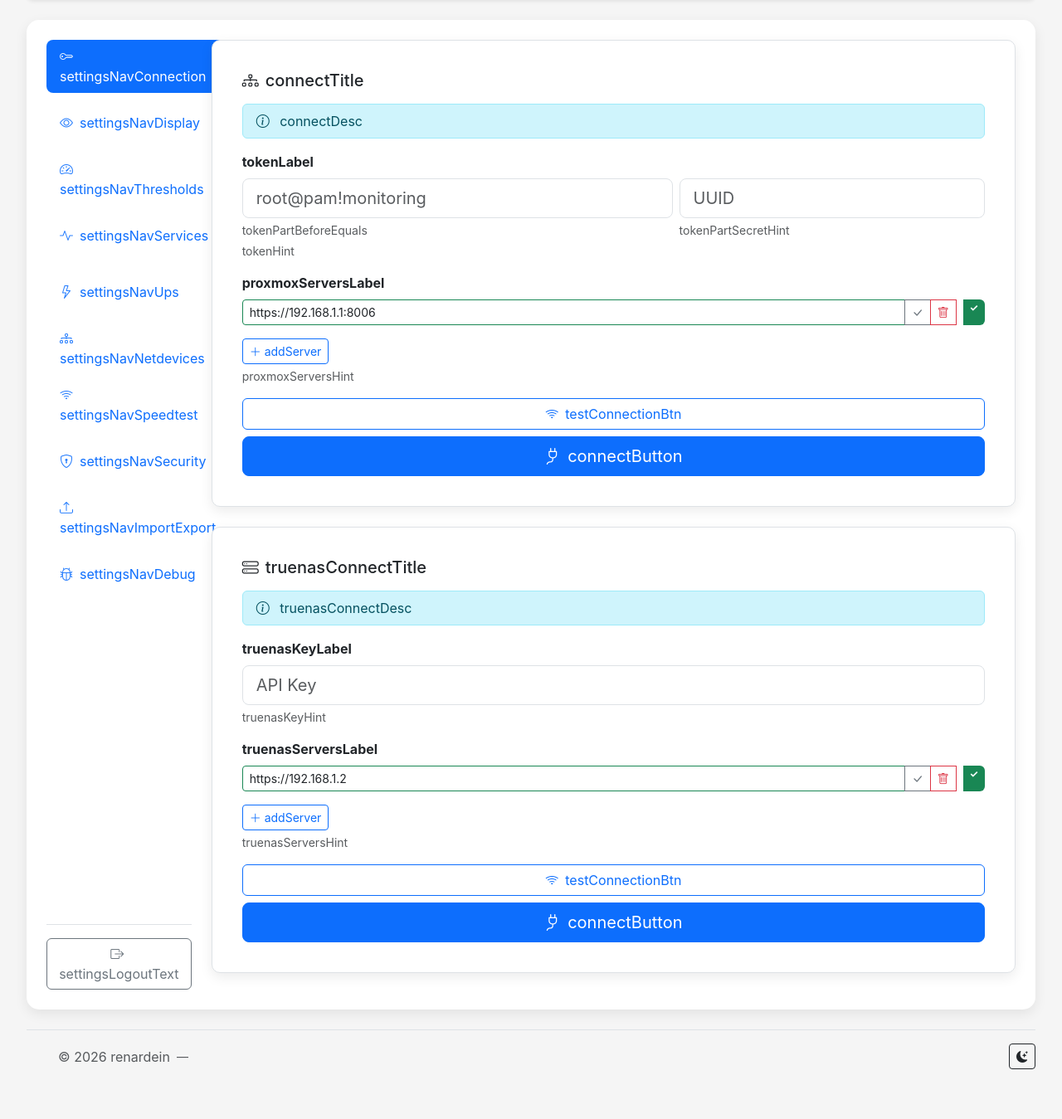
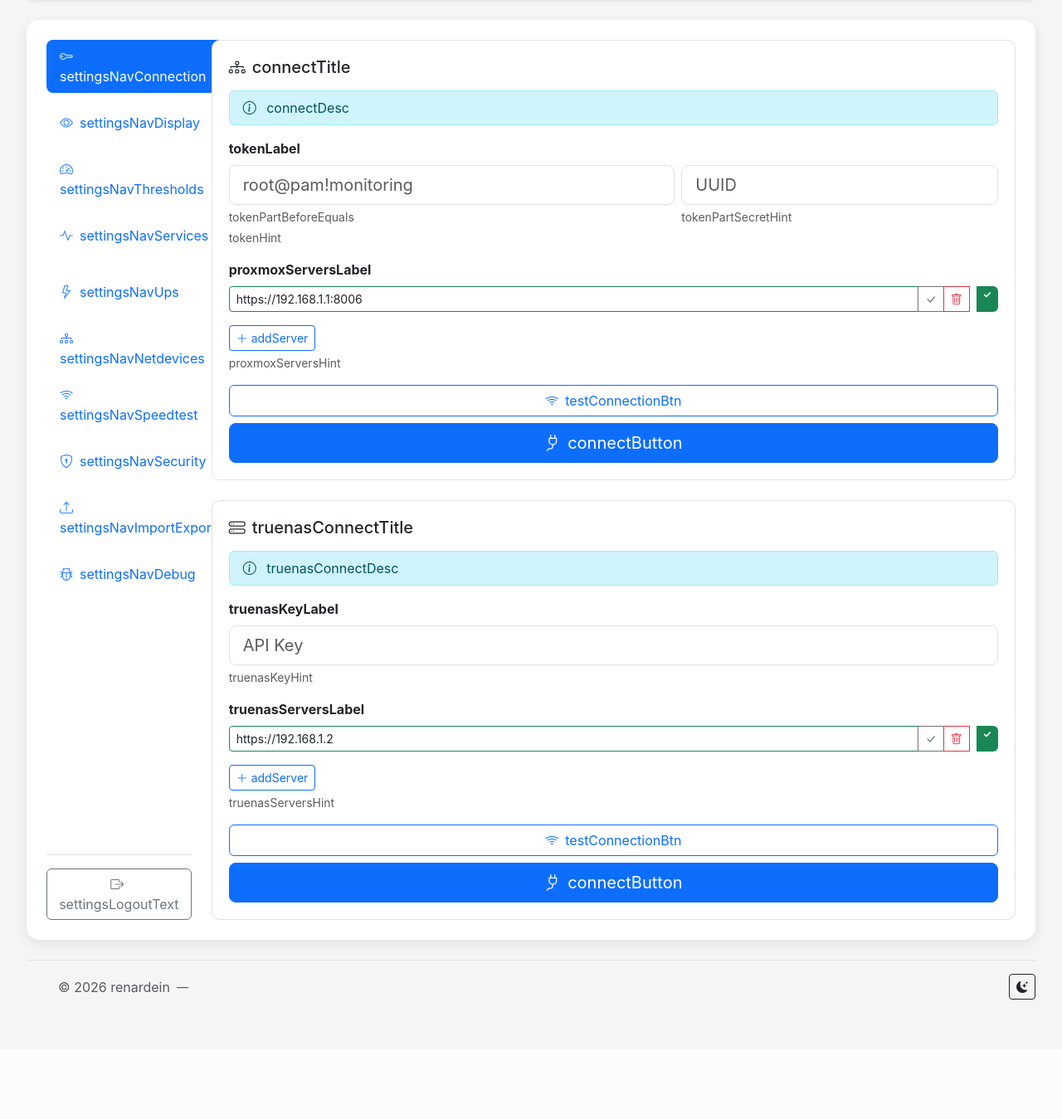
Before and after one commit to renardein/HomeLab-Monitor, a web app: file public/index.html in a window 1280 px wide. Shown: the part 92-1441 px from the top of the page at 83% size. After the commit the page ends 1297 px from the top, so only its background shows below. Run offline with its HTML, style and script files only (its server is not run), Linux system fonts and the light colour scheme; some libraries are stand-ins or nearby versions.

Commit message:
Settings UI Fix

```diff
--- a/public/css/styles.css
+++ b/public/css/styles.css
@@ -275,9 +275,25 @@
             margin-bottom: 20px;
             background: #fff;
         }
+        /* Единые отступы: последняя панель во вкладке не дублирует нижний зазор */
+        #settingsTabContent .tab-pane > .settings-section:last-child,
+        #settingsTabContent .tab-pane > *:last-child .settings-section {
+            margin-bottom: 0;
+        }
+        #upsDisplayTabsContent,
+        #netdevDisplayTabsContent {
+            border: 1px solid rgba(0, 0, 0, 0.08);
+            border-radius: 8px;
+            background: rgba(0, 0, 0, 0.02);
+        }
         body.dark-mode .settings-section {
             background: #0f3460;
             border-color: #533483;
+        }
+        body.dark-mode #upsDisplayTabsContent,
+        body.dark-mode #netdevDisplayTabsContent {
+            border-color: rgba(255, 255, 255, 0.12);
+            background: rgba(0, 0, 0, 0.15);
         }
         body.dark-mode .toast {
             background: #16213e;
--- a/public/index.html
+++ b/public/index.html
@@ -162,8 +162,7 @@
                             <!-- Подключение -->
                             <div class="tab-pane fade show active" id="settings-tab-connection" role="tabpanel">
                                 <!-- Блок Proxmox -->
-                                <div class="settings-section card mb-4">
-                                    <div class="card-body">
+                                <div class="settings-section mb-4">
                                         <h5 class="mb-3"><i class="bi bi-diagram-3 me-2"></i><span id="connectTitle">Подключение к Proxmox</span></h5>
                                         <div class="alert alert-info py-2">
                                             <i class="bi bi-info-circle me-2"></i>
@@ -203,11 +202,9 @@
                                         <div class="mt-3 text-center" id="connectionStatusDisplayProxmox" style="display: none;">
                                             <span class="badge" id="connectionStatusBadgeProxmox"><i class="bi bi-circle-fill me-1"></i><span id="connectionStatusTextProxmox">Не подключено</span></span>
                                         </div>
-                                    </div>
                                 </div>
                                 <!-- Блок TrueNAS -->
-                                <div class="settings-section card">
-                                    <div class="card-body">
+                                <div class="settings-section">
                                         <h5 class="mb-3"><i class="bi bi-hdd-stack me-2"></i><span id="truenasConnectTitle">Подключение к TrueNAS</span></h5>
                                         <div class="alert alert-info py-2">
                                             <i class="bi bi-info-circle me-2"></i>
@@ -236,7 +233,6 @@
                                         <div class="mt-3 text-center" id="connectionStatusDisplayTrueNAS" style="display: none;">
                                             <span class="badge" id="connectionStatusBadgeTrueNAS"><i class="bi bi-circle-fill me-1"></i><span id="connectionStatusTextTrueNAS">Не подключено</span></span>
                                         </div>
-                                    </div>
                                 </div>
                             </div>
                             <!-- Отображение -->
@@ -361,7 +357,7 @@
                             <!-- Безопасность -->
                             <div class="tab-pane fade" id="settings-tab-security" role="tabpanel">
                                 <div class="settings-section">
-                                    <h5 class="mb-3"><i class="bi bi-lock me-2"></i><span id="settingsSecurityTitle">Безопасность</span></h5>
+                                    <h5 class="mb-3"><i class="bi bi-shield-lock me-2"></i><span id="settingsSecurityTitle">Безопасность</span></h5>
                                     <p class="text-muted small mb-3" id="settingsSecurityHint">Вы можете защитить доступ к настройкам паролем.</p>
                                     <div class="row g-3 mb-3">
                                         <div class="col-md-4">
@@ -402,7 +398,7 @@
                             </div>
                             <!-- Хосты для мониторинга -->
                             <div class="tab-pane fade" id="settings-tab-services" role="tabpanel">
-                                <div class="settings-section">
+                                <div class="settings-section mb-4">
                                     <h5 class="mb-3"><i class="bi bi-activity me-2"></i><span id="settingsServicesTitle">Хосты для мониторинга</span></h5>
                     <p class="text-muted small mb-3" id="settingsServicesHint">Добавьте хосты или URL для проверки доступности. В разделе «Мониторинг сервисов» отображается только список и статус.</p>
                     <div class="row g-3 align-items-end mb-3">
@@ -439,7 +435,7 @@
                         </div>
                     </div>
                     <div class="table-responsive mb-4">
-                        <table class="table table-sm align-middle">
+                        <table class="table table-sm table-hover align-middle mb-0">
                             <thead>
                                 <tr>
                                     <th id="settingsServiceNameHeader">Имя</th>
@@ -452,12 +448,10 @@
                             <tbody id="settingsServicesBody"></tbody>
                         </table>
                     </div>
+                                </div>
                     <div id="upsSettingsCardWrap">
-                        <div class="card mb-4">
-                        <div class="card-header">
-                            <h5 class="mb-0"><i class="bi bi-lightning-charge me-2"></i><span id="upsSettingsCardTitle">UPS (NUT/SNMP)</span></h5>
-                        </div>
-                        <div class="card-body">
+                        <div class="settings-section mb-4">
+                            <h5 class="mb-3"><i class="bi bi-lightning-charge me-2"></i><span id="upsSettingsCardTitle">UPS (NUT/SNMP)</span></h5>
                             <div class="row g-3 align-items-end mb-3">
                                     <div class="col-md-3">
                                     <label class="form-label fw-bold mb-2" id="upsSlotLabel">Слот UPS</label>
@@ -660,14 +654,10 @@
                                 </button>
                             </div>
                         </div>
-                        </div>
                     </div>
                     <div id="netdevSettingsCardWrap">
-                        <div class="card mb-4">
-                            <div class="card-header">
-                                <h5 class="mb-0"><i class="bi bi-diagram-3 me-2"></i><span id="netdevSettingsCardTitle">Сетевые устройства (SNMP)</span></h5>
-                            </div>
-                            <div class="card-body">
+                        <div class="settings-section mb-4">
+                            <h5 class="mb-3"><i class="bi bi-diagram-3 me-2"></i><span id="netdevSettingsCardTitle">Сетевые устройства (SNMP)</span></h5>
                                 <div class="row g-3 align-items-end mb-3">
                                     <div class="col-md-3">
                                         <label class="form-label fw-bold mb-2" id="netdevSlotLabel">Слот сетевого устройства</label>
@@ -750,11 +740,10 @@
                                         <i class="bi bi-save me-2"></i><span id="netdevSaveButtonText">Сохранить сетевые устройства</span>
                                     </button>
                                 </div>
-                            </div>
                         </div>
                     </div>
-                    <hr class="my-4">
-                    <h5 class="mb-2"><i class="bi bi-hdd-network me-2"></i><span id="settingsVmsTitle">VM/CT для мониторинга</span></h5>
+                                <div class="settings-section">
+                                    <h5 class="mb-3"><i class="bi bi-hdd-network me-2"></i><span id="settingsVmsTitle">VM/CT для мониторинга</span></h5>
                     <p class="text-muted small mb-3" id="settingsVmsHint">Введите ID или имя VM/CT и нажмите «Добавить» — гость будет отображаться в режиме монитора. Список загружается с Proxmox по кнопке «Обновить».</p>
                     <div class="row g-3 align-items-end mb-3">
                         <div class="col-md-5">
@@ -773,7 +762,7 @@
                         </div>
                     </div>
                     <div class="table-responsive">
-                        <table class="table table-sm align-middle">
+                        <table class="table table-sm table-hover align-middle mb-0">
                             <thead>
                                 <tr>
                                     <th id="settingsVmNameHeader">Имя</th>
@@ -794,7 +783,7 @@
                                 <div class="settings-section">
                                     <h5 class="mb-3"><i class="bi bi-upload me-2"></i><span id="settingsImportExportTitle">Импорт / экспорт</span></h5>
                                     <div class="mb-4">
-                                        <h6 class="fw-bold mb-2" id="settingsServicesOnlyTitle">Только хосты мониторинга</h6>
+                                        <h6 class="fw-semibold mb-2 text-body" id="settingsServicesOnlyTitle">Только хосты мониторинга</h6>
                                         <p class="text-muted small mb-2" id="settingsServicesOnlyHint">Экспорт или импорт только списка хостов для мониторинга сервисов.</p>
                                         <div class="d-flex flex-wrap gap-2">
                                             <button class="btn btn-outline-secondary btn-sm" type="button" onclick="exportServicesOnly()">
@@ -808,7 +797,7 @@
                                     </div>
                                     <hr>
                                     <div class="mb-4">
-                                        <h6 class="fw-bold mb-2" id="settingsVmsOnlyTitle">Только VM/CT</h6>
+                                        <h6 class="fw-semibold mb-2 text-body" id="settingsVmsOnlyTitle">Только VM/CT</h6>
                                         <p class="text-muted small mb-2" id="settingsVmsOnlyHint">Экспорт или импорт только списков мониторинга VM/CT и скрытых на экране монитора.</p>
                                         <div class="d-flex flex-wrap gap-2">
                                             <button class="btn btn-outline-secondary btn-sm" type="button" onclick="exportVmsOnly()">
@@ -822,7 +811,7 @@
                                     </div>
                                     <hr>
                                     <div class="mb-2">
-                                        <h6 class="fw-bold mb-2" id="settingsAllTitle">Полная конфигурация</h6>
+                                        <h6 class="fw-semibold mb-2 text-body" id="settingsAllTitle">Полная конфигурация</h6>
                                         <p class="text-muted small mb-2" id="settingsAllHint">Экспорт или импорт всех настроек, подключений (включая токены) и списка хостов мониторинга. Используйте осторожно.</p>
                                         <div class="d-flex flex-wrap gap-2">
                                             <button class="btn btn-outline-danger btn-sm" type="button" onclick="exportAllConfig()">
@@ -838,21 +827,16 @@
                             </div>
                             <!-- UPS -->
                             <div class="tab-pane fade" id="settings-tab-ups" role="tabpanel">
-                                <div class="settings-section">
                                     <div id="upsSettingsContainer"></div>
-                                </div>
                             </div>
                             <!-- Сетевые устройства -->
                             <div class="tab-pane fade" id="settings-tab-netdevices" role="tabpanel">
-                                <div class="settings-section">
                                     <div id="netdevSettingsContainer"></div>
-                                </div>
                             </div>
                             <!-- Speedtest -->
                             <div class="tab-pane fade" id="settings-tab-speedtest" role="tabpanel">
-                                <div class="settings-section card mb-4">
-                                    <div class="card-body">
-                                        <h5 class="mb-3"><i class="bi bi-speedometer2 me-2"></i><span id="speedtestSettingsTitle">Speedtest</span></h5>
+                                <div class="settings-section">
+                                        <h5 class="mb-3"><i class="bi bi-wifi me-2"></i><span id="speedtestSettingsTitle">Speedtest</span></h5>
                                         <p class="text-muted small mb-3" id="speedtestSettingsHint">Требуется официальный CLI Ookla Speedtest в PATH на сервере (команда <code>speedtest</code>).</p>
                                         <div class="row g-3 align-items-end mb-3">
                                             <div class="col-md-3">
@@ -878,7 +862,6 @@
                                             </div>
                                         </div>
                                         <div class="small" id="speedtestCliStatus"></div>
-                                    </div>
                                 </div>
                             </div>
                             <!-- Отладка -->
```
